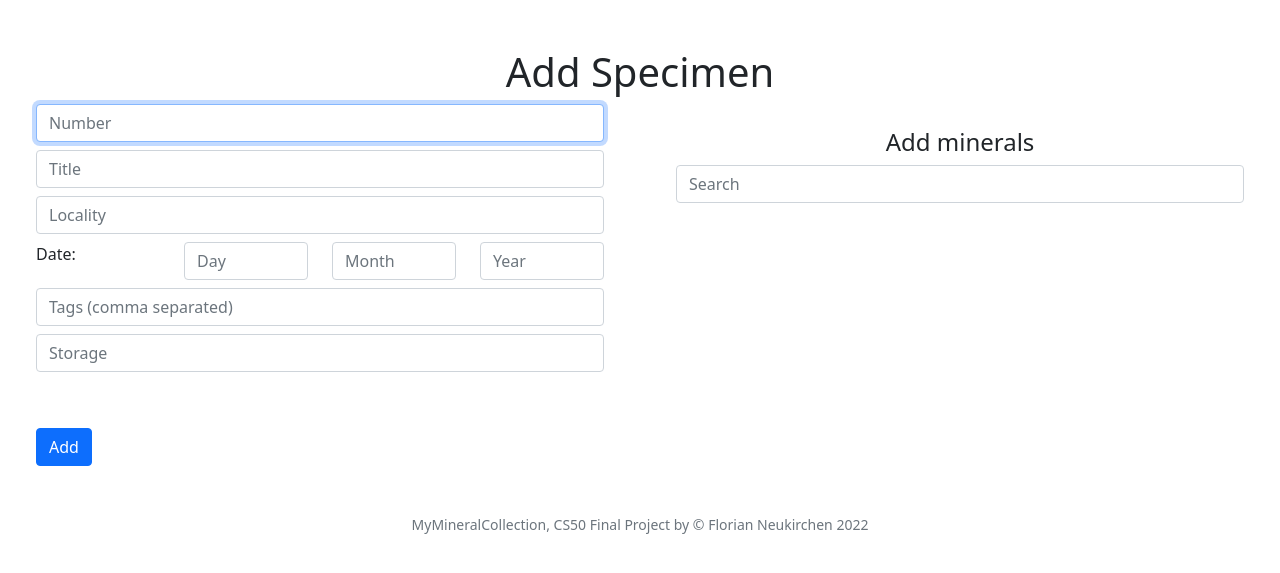
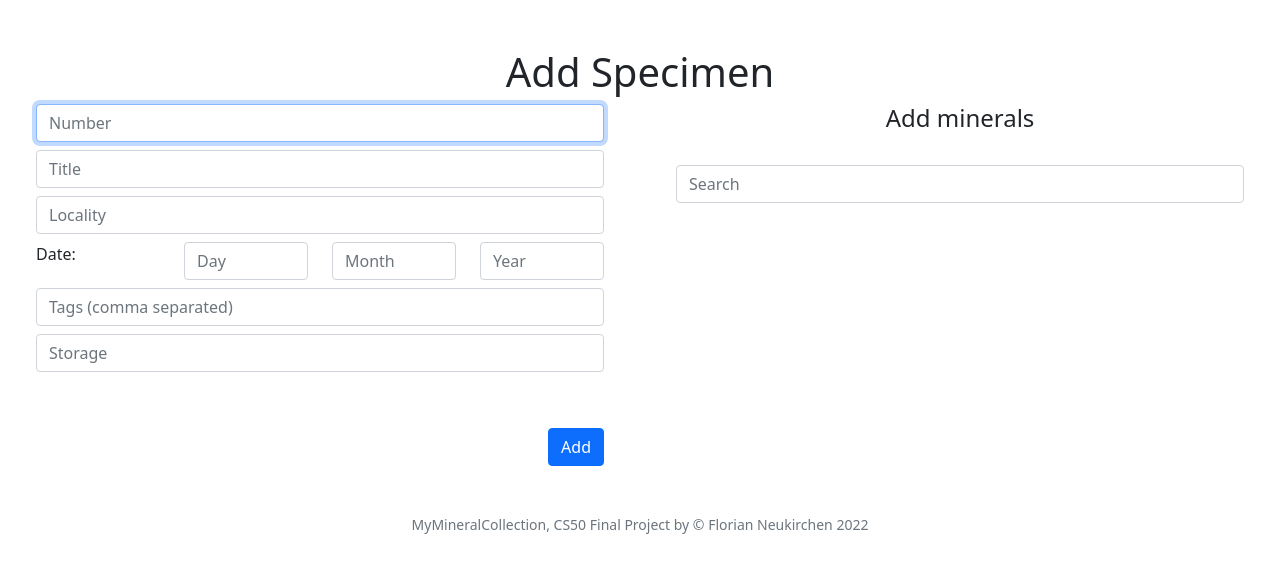
Before and after one commit to florianneukirchen/mymineralcollection-cs50, a Flask app: page /add in a window 1280 px wide. Shown: the part 64-637 px from the top of the page. Run offline with Flask 2, Linux system fonts and the light colour scheme; a user stored in the database is signed in; some libraries are stand-ins or nearby versions.

Commit message:
Move heading in add

```diff
--- a/templates/add.html
+++ b/templates/add.html
@@ -12,7 +12,7 @@
   <div class="col">
 
     <div class="container-lg">
-      <div class="form-group text-start">
+      <div class="form-group text-end">
         <form action="/add" method="post">
 
             <input autofocus class="form-control mb-2" id="number" name="number" placeholder="Number" type="text">
@@ -44,13 +44,14 @@
 
   <div class="col">
     <div class="container-md">
+      <h4>Add minerals</h4>
       <div class="mb-4" id="listholder">
         <!-- List minerals -->
         <ul id="ulminerals" class="list-group">
         </ul>
       </div>
 
-      <h4>Add minerals</h4>
+
 
       <!-- Magic search -->
       <div>
```
